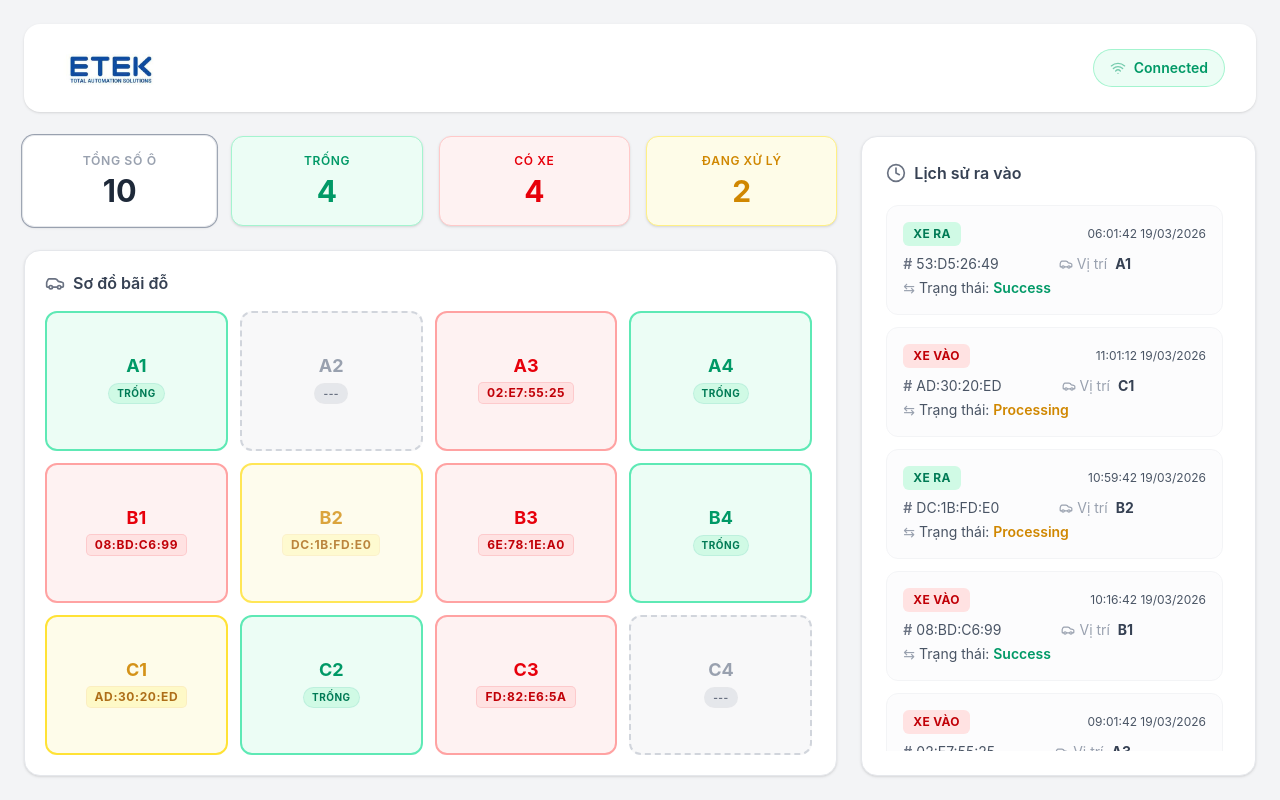
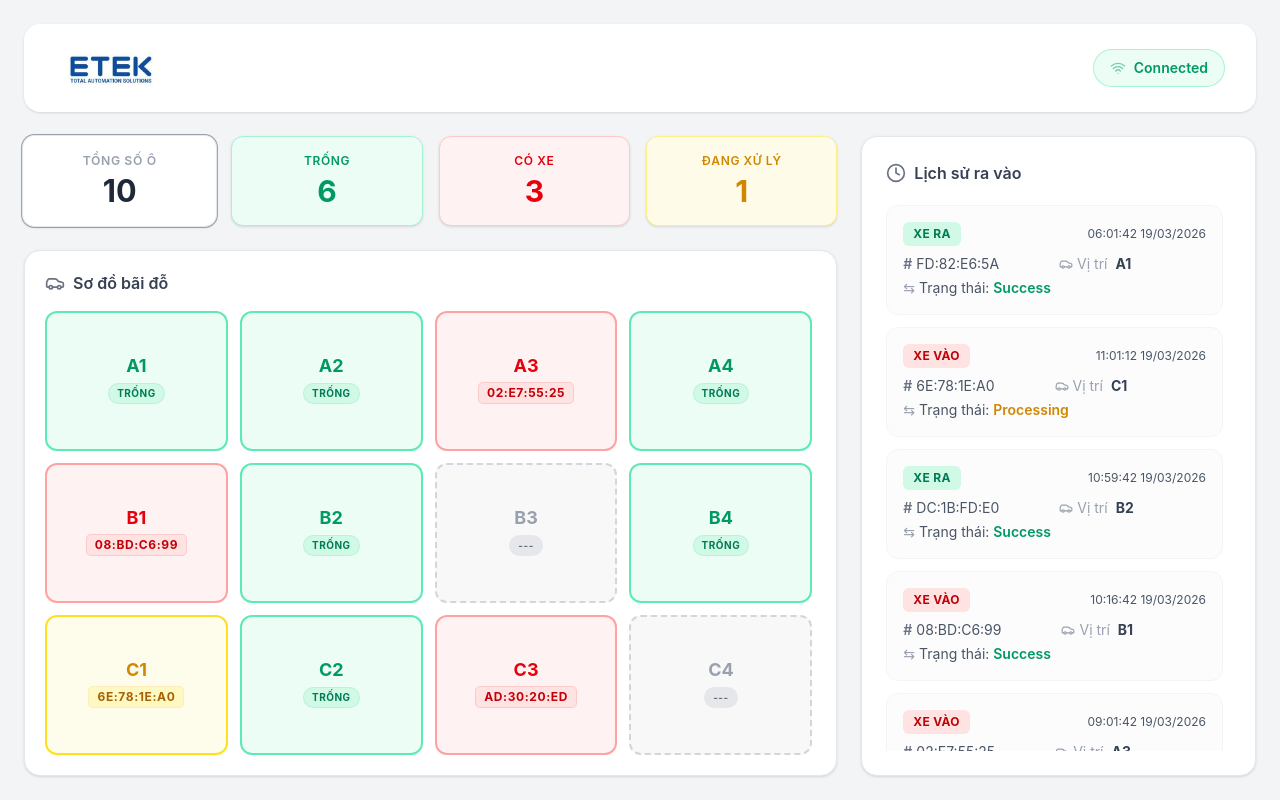
Before and after one commit to vuquan2005/vue-parking-dashboard, a Vue app: page /#/ in a window 1280 px wide. Built offline with nearby package versions, Linux system fonts and the light colour scheme.

Commit message:
update mock logic

```diff
--- a/src/mocks/mockstore.ts
+++ b/src/mocks/mockstore.ts
@@ -8,20 +8,19 @@ export function initMockStore() {
     const pA3 = randomHexString(4)
     const pB1 = randomHexString(4)
     const pB2 = randomHexString(4)
-    const pB3 = randomHexString(4)
     const pC1 = randomHexString(4)
     const pC3 = randomHexString(4)
     const pA1 = randomHexString(4)
 
     const mockSlots: ParkingSlot[] = [
         { id: 'A1', status: 'EMPTY' },
-        { id: 'A2', status: 'NO_PALLET' },
+        { id: 'A2', status: 'EMPTY' },
         { id: 'A3', status: 'OCCUPIED', plateNumber: pA3 },
         { id: 'A4', status: 'EMPTY' },
 
         { id: 'B1', status: 'OCCUPIED', plateNumber: pB1 },
         { id: 'B2', status: 'PROCESSING', plateNumber: pB2 },
-        { id: 'B3', status: 'OCCUPIED', plateNumber: pB3 },
+        { id: 'B3', status: 'NO_PALLET' },
         { id: 'B4', status: 'EMPTY' },
 
         { id: 'C1', status: 'PENDING', plateNumber: pC1 },
@@ -83,12 +82,11 @@ export function initMockStore() {
     setInterval(() => {
         let isSlotChanged = false
         const currentSlots = [...parkingStore.slots]
-
-        // Progress events over time
+        // Progress ONLY 1 active event over time to enforce 1 processing slot limit
         const currentEvents = [...parkingStore.events]
-        currentEvents.forEach((event) => {
-            if (event.status === 'Processing') {
-                const updatedEvent = { ...event }
+        const processingEvent = currentEvents.find((e) => e.status === 'Processing')
+        if (processingEvent) {
+            const updatedEvent = { ...processingEvent }
             updatedEvent.process =
                 (updatedEvent.process || 0) + Math.floor(Math.random() * 15) + 5
 
@@ -111,18 +109,28 @@ export function initMockStore() {
                     }
                     isSlotChanged = true
                 }
-                }
-                parkingStore.addEvent(updatedEvent)
-            }
-        })
-
-        // Also process PENDING slots that don't have events mapped (like C1)
-        currentSlots.forEach((slot) => {
+            } else {
+                // Not finished yet, ensure the slot is visually in PROCESSING status
+                const slotIndex = currentSlots.findIndex(
+                    (s) => s.id === updatedEvent.slotId,
+                )
+                if (slotIndex !== -1) {
+                    const slot = currentSlots[slotIndex]!
                     if (slot.status === 'PENDING') {
                         slot.status = 'PROCESSING'
                         isSlotChanged = true
                     }
-        })
+                }
+            }
+            parkingStore.addEvent(updatedEvent)
+        } else {
+            // Also process PENDING slots that don't have events mapped just in case
+            const pendingSlot = currentSlots.find((s) => s.status === 'PENDING')
+            if (pendingSlot) {
+                pendingSlot.status = 'PROCESSING'
+                isSlotChanged = true
+            }
+        }
 
         // Check if any slot/event is already processing to only allow 1 slot processing at a time
         const isAnyProcessing =
@@ -180,5 +188,5 @@ export function initMockStore() {
         if (isSlotChanged) {
             parkingStore.updateAllSlot(currentSlots)
         }
-    }, 2000)
+    }, 1000)
 }
```
Lines whose indentation alone changed are shown as unchanged.
